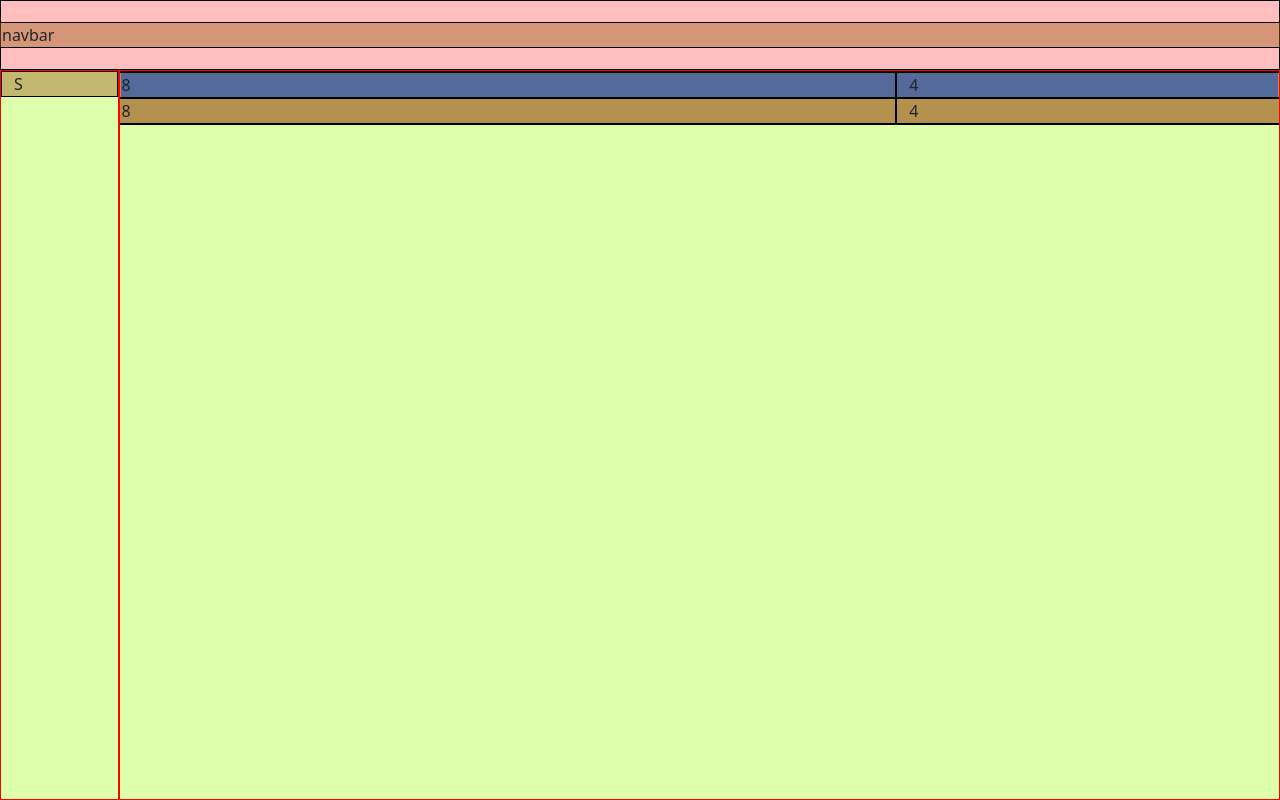
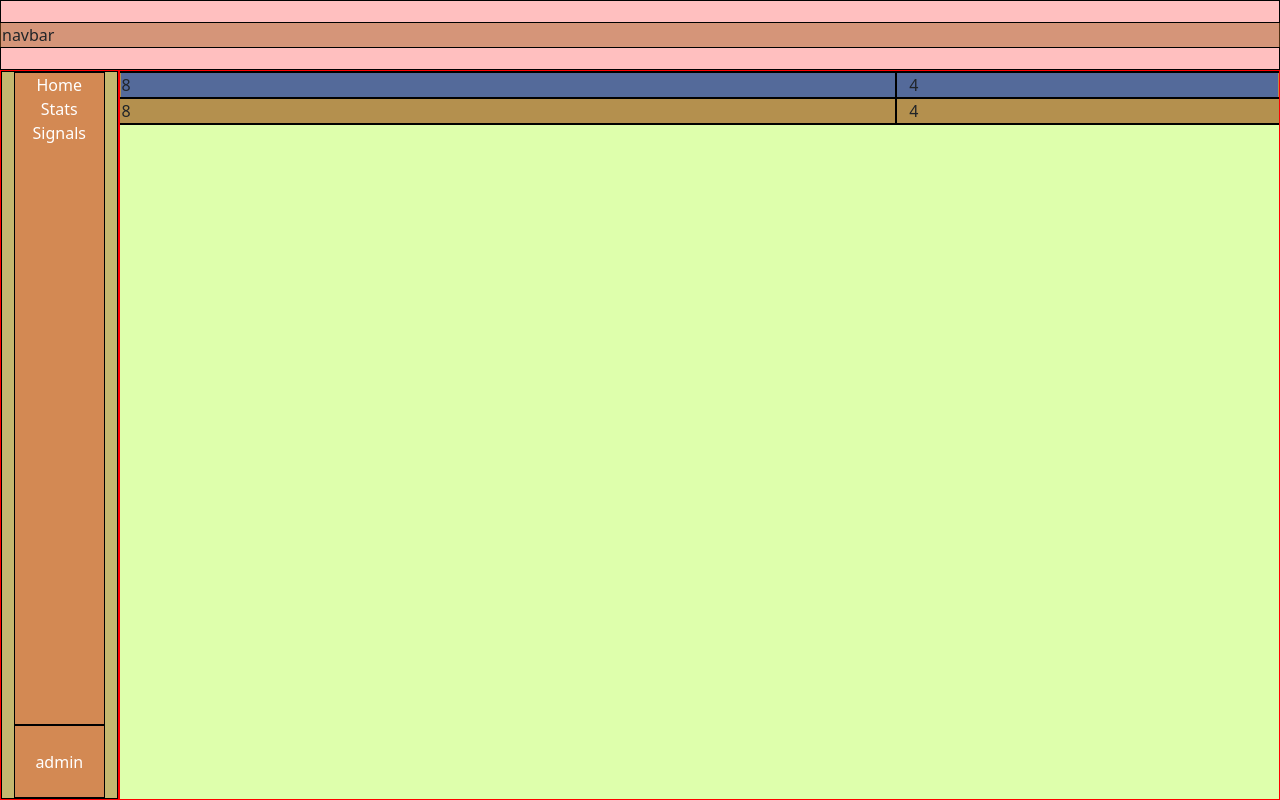
Before and after one commit to andreaa21/html-css-bootstrap-dashboard, a plain HTML site: page index.html in a window 1280 px wide. Drawn offline with nearby package versions, Linux system fonts and the light colour scheme.

Commit message:
add components to sidenav

```diff
--- a/assets/css/style.css
+++ b/assets/css/style.css
@@ -25,6 +25,19 @@ main{
   height: calc(100vh - 70px);
 }
 
+.sidenav-top{
+  height: 90%;
+}
+
+.sidenav-top a{
+  color: white;
+  text-decoration: none;
+}
+
+.sidenav-bottom{
+  height: 10%
+}
+
 .content-top{
   background-color: ;
 }
--- a/index.html
+++ b/index.html
@@ -22,9 +22,29 @@
 
     <!-- SIDENAV -->
 
-    <div class="container-fluid c-container">
-      <div class="row">
-        <div class="col">S</div>
+    <div class="container-fluid c-container text-white">
+      <div class="row text-center h-100">
+        <div class="col">
+
+          <div class="sidenav-top debug">
+            <div class="home">
+              <a href="#">Home</a>
+            </div>
+            <div class="stats">
+              <a href="#">Stats</a>
+            </div>
+            <div class="signals">
+              <a href="#">Signals</a>
+            </div>
+          </div>
+
+          <div class="sidenav-bottom d-flex align-items-center justify-content-center debug">
+            <div class="admin">
+              admin
+            </div>
+          </div>
+
+        </div>
       </div>
     </div>
 
```
